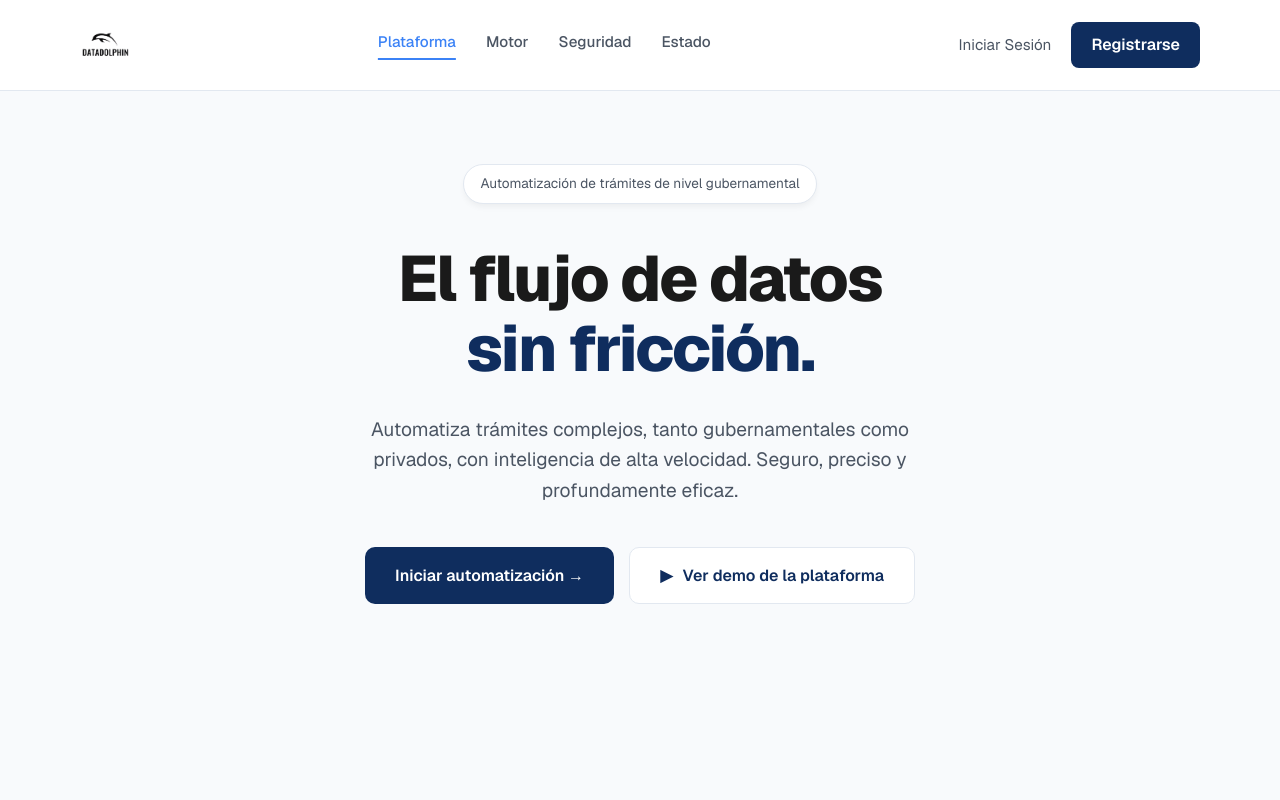
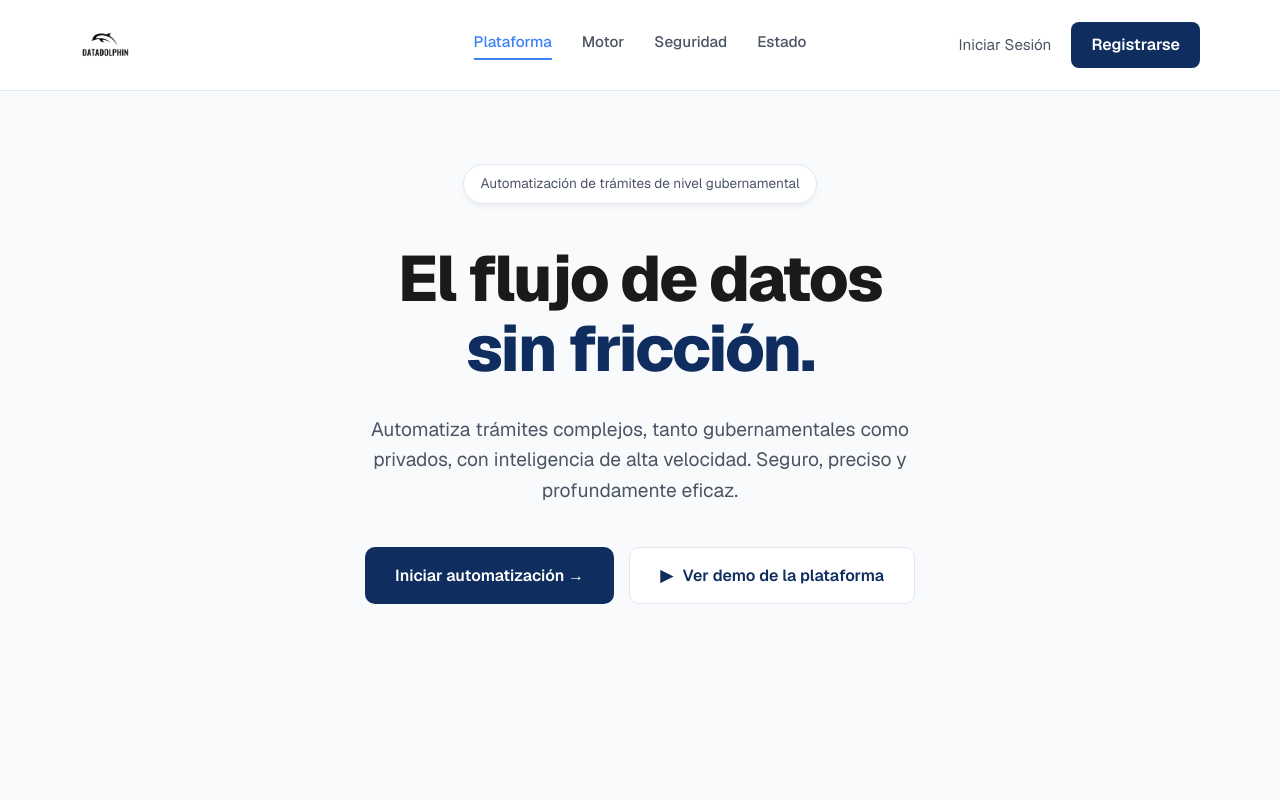
Before and after one commit to CSerratoDev/DataDolphinV2, a Next.js app: page / in a window 1280 px wide. Shown: the top 800 px of the page. Built offline with nearby package versions, Linux system fonts and the light colour scheme.

Commit message:
feat: centered menu and logo as a link in the header

```diff
--- a/app/components/header.tsx
+++ b/app/components/header.tsx
@@ -30,9 +30,11 @@ export default function Header() {
     }, []);
 
     return (
-        <header className="navbar fixed w-full">
-            <div className="logo">
-                <Image width={50} height={50} src="/logo/data-dolphin.png" alt="Logo" />
+        <header className="navbar fixed w-full flex items-center justify-between">
+            <div className="logo flex-1">
+                <Link href="/">
+                    <Image width={50} height={50} src="/logo/data-dolphin.png" alt="Logo" />
+                </Link>
             </div>
 
             <button
@@ -44,7 +46,7 @@ export default function Header() {
                 <span></span>
             </button>
 
-            <nav className={`nav-links ${menuAbierto ? 'menu-abierto' : ''}`}>
+            <nav className={`nav-links flex-none mx-auto ${menuAbierto ? 'menu-abierto' : ''}`}>
                 <a
                     href="#platform"
                     className={seccionActiva === 'platform' ? 'active' : ''}
@@ -80,7 +82,7 @@ export default function Header() {
                 </div>
             </nav>
 
-            <div className="nav-actions">
+            <div className="nav-actions flex-1 flex justify-end">
                 <Link href="/login" className="login-link">Iniciar Sesión</Link>
                 <Link href="/signup" className="btn-primary-header">Registrarse</Link>
             </div>
```
